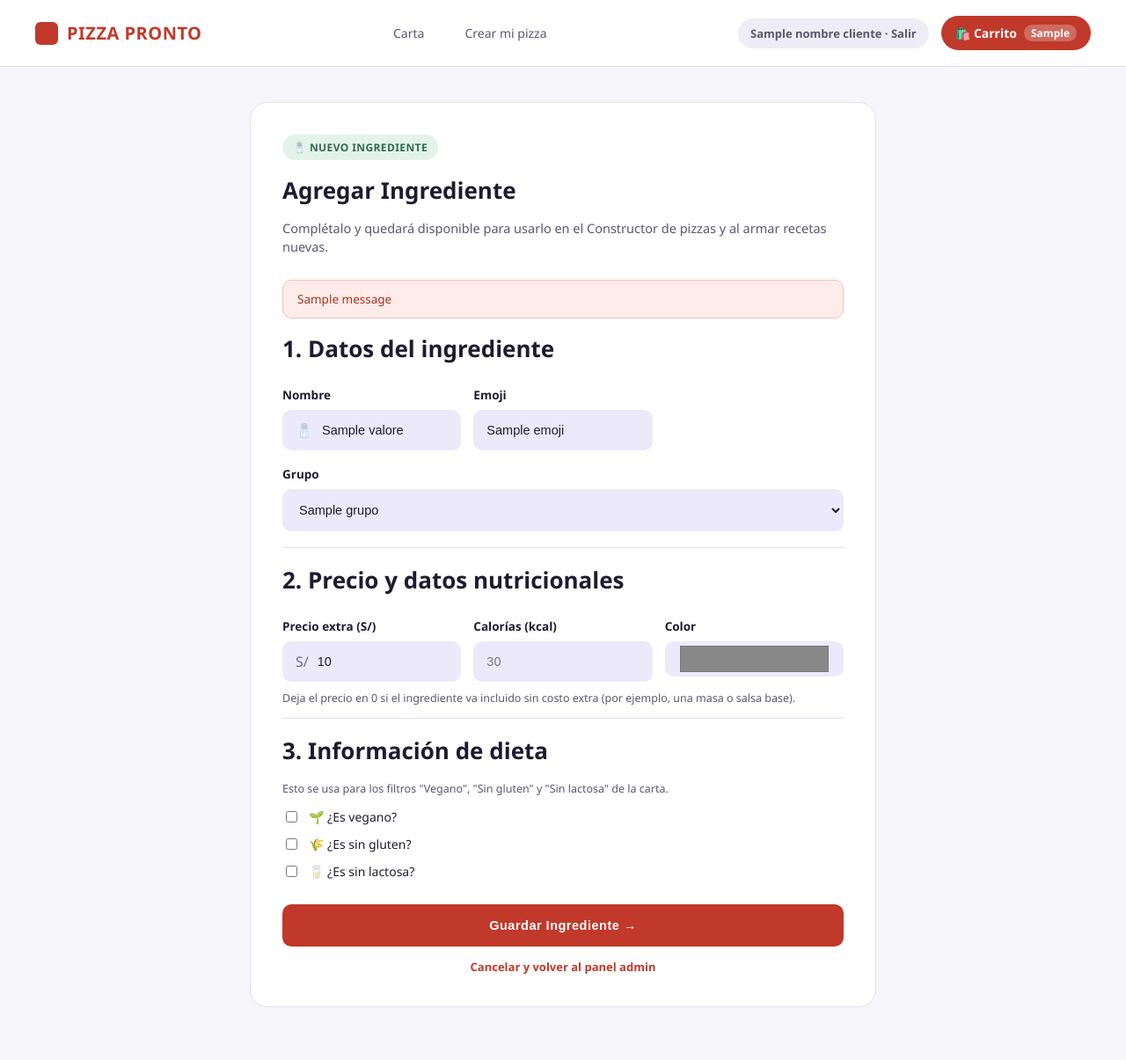
After one commit to carloschavez-ops/capstone_project, a Flask app: template templates/Agregar_ingrediente.html in a window 1280 px wide. The commit adds this page. Shown: the whole page at 88% size. Run offline with Flask 3, Linux system fonts and the light colour scheme; the template is opened without the code that fills it: most values are stand-ins (such as "Sample title", 1, 10 or a date in 2020); one stand-in notice (Sample message) is shown.

Commit message:
Ultima actualizacion funcional

```diff
--- a/app.py
+++ b/app.py
@@ -14,7 +14,8 @@ from data import (
     ingredientes_por_grupo, ingredientes_bloqueados,
     validar_combinacion, pizzas_similares, cotizar, calcular_dieta,
     sembrar_si_hace_falta, cargar_desde_bd,
-    crear_pizza, eliminar_pizza, eliminar_ingrediente,
+    crear_pizza, eliminar_pizza as eliminar_pizza_bd, actualizar_pizza,
+    crear_ingrediente, eliminar_ingrediente, actualizar_ingrediente,
 )
 app = Flask(__name__)
 app.secret_key = "clave-secreta-pizza-pronto-dev"  # Cambia esto en producción
@@ -711,9 +712,9 @@ def editar_pizza(pizza_id):
                                    accion=url_for("editar_pizza", pizza_id=pizza_id),
                                    valores=request.form, **contexto_base())
 
-        pizza.update(datos)          # el id y la receta se mantienen
-        pizza["meta"] = "Actualizada recién"
-        flash(f'Guardamos los cambios de "{pizza["nombre"]}".')
+        datos["meta"] = "Actualizada recién"
+        actualizar_pizza(pizza_id, datos)   # el id y la receta se mantienen
+        flash(f'Guardamos los cambios de "{datos["nombre"]}".')
         return redirect(url_for("carta"))
 
     return render_template("agregar_pizza.html", modo="editar", pizza=pizza,
@@ -729,8 +730,10 @@ def alternar_pizza(pizza_id):
 
     pizza = obtener_pizza(pizza_id)
     if pizza:
-        pizza["activo"] = not pizza.get("activo", True)
-        estado = "visible en la carta" if pizza["activo"] else "oculta"
+        datos = dict(pizza)
+        datos["activo"] = not pizza.get("activo", True)
+        actualizar_pizza(pizza_id, datos)
+        estado = "visible en la carta" if datos["activo"] else "oculta"
         flash(f'"{pizza["nombre"]}" quedó {estado}.')
     return redirect(url_for("carta"))
 
@@ -741,10 +744,130 @@ def eliminar_pizza(pizza_id):
         return redirect(url_for("login"))
 
     pizza = obtener_pizza(pizza_id)
-    if pizza:
-        PIZZAS.remove(pizza)
-        flash(f'Eliminamos "{pizza["nombre"]}" del menú.')
+    nombre = pizza["nombre"] if pizza else None
+    if eliminar_pizza_bd(pizza_id):
+        flash(f'Eliminamos "{nombre}" del menú.')
+    else:
+        flash("Esa pizza ya no existe.")
     return redirect(url_for("carta"))
+# ---------------------------------------------------------
+# Formulario de ingredientes (crear / editar)
+# ---------------------------------------------------------
+GRUPOS_VALIDOS = {g["id"] for g in GRUPOS}
+
+
+def _leer_formulario_ingrediente():
+    """Lee y valida el formulario de ingrediente. Devuelve (datos, error)."""
+    form = request.form
+    nombre = form.get("nombre", "").strip()
+    emoji = form.get("emoji", "").strip() or "🍕"
+    grupo = form.get("grupo", "")
+    color = form.get("color", "").strip() or "#cccccc"
+
+    def a_float(campo, defecto=0.0):
+        valor = form.get(campo, "").strip().replace(",", ".")
+        try:
+            return float(valor) if valor else defecto
+        except ValueError:
+            return None
+
+    def a_int(campo, defecto=30):
+        valor = form.get(campo, "").strip()
+        try:
+            return int(valor) if valor else defecto
+        except ValueError:
+            return None
+
+    precio = a_float("precio", 0.0)
+    kcal = a_int("kcal", 30)
+
+    if not nombre:
+        return None, "Escribe el nombre del ingrediente."
+    if grupo not in GRUPOS_VALIDOS:
+        return None, "Elige un grupo válido para el ingrediente."
+    if precio is None:
+        return None, "El precio extra debe ser un número válido, por ejemplo 3.50."
+    if kcal is None:
+        return None, "Las calorías deben ser un número entero."
+
+    datos = {
+        "nombre": nombre,
+        "emoji": emoji,
+        "grupo": grupo,
+        "precio": precio,
+        "color": color,
+        "kcal": kcal,
+        "vegano": form.get("vegano") == "on",
+        "sin_gluten": form.get("sin_gluten") == "on",
+        "sin_lactosa": form.get("sin_lactosa") == "on",
+    }
+    return datos, None
+
+
+def _valores_desde_ingrediente(i):
+    """Convierte un ingrediente guardado en los valores que espera el formulario."""
+    return {
+        "nombre": i["nombre"], "emoji": i["emoji"], "grupo": i["grupo"],
+        "precio": i["precio"], "color": i["color"], "kcal": i["kcal"],
+        "vegano": "on" if i["vegano"] else "",
+        "sin_gluten": "on" if i["sin_gluten"] else "",
+        "sin_lactosa": "on" if i["sin_lactosa"] else "",
+    }
+
+
+@app.route("/agregar-ingrediente", methods=["GET", "POST"])
+def agregar_ingrediente():
+    if not session.get("es_admin"):
+        flash("Esta opción es solo para el equipo de Pizza Pronto.")
+        return redirect(url_for("login"))
+
+    if request.method == "POST":
+        datos, error = _leer_formulario_ingrediente()
+        if error:
+            flash(error)
+            return render_template("Agregar_ingrediente.html", modo="crear", ingrediente=None,
+                                   accion=url_for("agregar_ingrediente"), grupos=GRUPOS,
+                                   valores=request.form, **contexto_base())
+
+        datos["id"] = generar_id(datos["nombre"])
+        crear_ingrediente(datos)
+        flash(f'"{datos["nombre"]}" fue agregado a los ingredientes.')
+        return redirect(url_for("admin_menu"))
+
+    valores_iniciales = {"vegano": "on", "sin_gluten": "on", "sin_lactosa": "on", "color": "#cccccc"}
+    return render_template("Agregar_ingrediente.html", modo="crear", ingrediente=None,
+                           accion=url_for("agregar_ingrediente"), grupos=GRUPOS,
+                           valores=valores_iniciales, **contexto_base())
+
+
+@app.route("/editar-ingrediente/<ing_id>", methods=["GET", "POST"])
+def editar_ingrediente(ing_id):
+    if not session.get("es_admin"):
+        flash("Esta opción es solo para el equipo de Pizza Pronto.")
+        return redirect(url_for("login"))
+
+    ingrediente = obtener_ingrediente(ing_id)
+    if not ingrediente:
+        flash("Ese ingrediente ya no existe.")
+        return redirect(url_for("admin_menu"))
+
+    if request.method == "POST":
+        datos, error = _leer_formulario_ingrediente()
+        if error:
+            flash(error)
+            return render_template("Agregar_ingrediente.html", modo="editar", ingrediente=ingrediente,
+                                   accion=url_for("editar_ingrediente", ing_id=ing_id), grupos=GRUPOS,
+                                   valores=request.form, **contexto_base())
+
+        actualizar_ingrediente(ing_id, datos)
+        flash(f'Guardamos los cambios de "{datos["nombre"]}".')
+        return redirect(url_for("admin_menu"))
+
+    return render_template("Agregar_ingrediente.html", modo="editar", ingrediente=ingrediente,
+                           accion=url_for("editar_ingrediente", ing_id=ing_id), grupos=GRUPOS,
+                           valores=_valores_desde_ingrediente(ingrediente), **contexto_base())
+
+
 @app.route("/admin/menu")
 def admin_menu():
     if not session.get("es_admin"):
@@ -759,7 +882,7 @@ def admin_menu():
 def admin_eliminar_pizza(pizza_id):
     if not session.get("es_admin"):
         return redirect(url_for("login"))
-    if eliminar_pizza(pizza_id):
+    if eliminar_pizza_bd(pizza_id):
         flash("Pizza eliminada del menú.")
     else:
         flash("No encontramos esa pizza.")
--- /dev/null
+++ b/templates/Agregar_ingrediente.html
@@ -0,0 +1,132 @@
+<!DOCTYPE html>
+<html lang="es">
+<head>
+  <meta charset="UTF-8">
+  <title>Pizza Pronto — {{ "Editar Ingrediente" if modo == "editar" else "Agregar Ingrediente" }}</title>
+  <meta name="viewport" content="width=device-width, initial-scale=1.0">
+  <link rel="stylesheet" href="{{ url_for('static', filename='css/style.css') }}">
+  <link rel="stylesheet" href="{{ url_for('static', filename='css/extra.css') }}">
+</head>
+<body>
+
+  {% include "navbar.html" %}
+
+  <div class="contenedor-form-pizza">
+    <div class="panel panel-form-pizza">
+
+      <span class="chip-verde">
+        {{ "✏️ EDITAR INGREDIENTE" if modo == "editar" else "🧂 NUEVO INGREDIENTE" }}
+      </span>
+
+      <h1>{{ "Editar " ~ ingrediente.nombre if modo == "editar" else "Agregar Ingrediente" }}</h1>
+
+      <p class="subtitulo">
+        {% if modo == "editar" %}
+          Cambia lo que necesites y guarda. Si este ingrediente ya lo usa alguna
+          pizza de la carta, el cambio se reflejará ahí automáticamente.
+        {% else %}
+          Complétalo y quedará disponible para usarlo en el Constructor de pizzas
+          y al armar recetas nuevas.
+        {% endif %}
+      </p>
+
+      {% with mensajes = get_flashed_messages() %}
+        {% if mensajes %}
+          <div class="mensaje-error">{{ mensajes[0] }}</div>
+        {% endif %}
+      {% endwith %}
+
+      <form method="POST" action="{{ accion }}">
+
+        <h2 class="titulo-seccion-form">1. Datos del ingrediente</h2>
+
+        <div class="fila-precios">
+          <div class="campo" style="flex:2;">
+            <label for="nombre">Nombre</label>
+            <div class="input-con-icono">
+              <span class="icono">🧂</span>
+              <input type="text" id="nombre" name="nombre" placeholder="Ej: Champiñones frescos"
+                     value="{{ valores.get('nombre', '') }}" required>
+            </div>
+          </div>
+          <div class="campo">
+            <label for="emoji">Emoji</label>
+            <div class="input-con-icono">
+              <input type="text" id="emoji" name="emoji" placeholder="🍄" maxlength="4"
+                     value="{{ valores.get('emoji', '') }}">
+            </div>
+          </div>
+        </div>
+
+        <div class="campo">
+          <label for="grupo">Grupo</label>
+          <select id="grupo" name="grupo">
+            {% for g in grupos %}
+            <option value="{{ g.id }}" {{ "selected" if valores.get('grupo') == g.id }}>{{ g.nombre }}</option>
+            {% endfor %}
+          </select>
+        </div>
+
+        <h2 class="titulo-seccion-form">2. Precio y datos nutricionales</h2>
+
+        <div class="fila-precios">
+          <div class="campo">
+            <label for="precio">Precio extra (S/)</label>
+            <div class="input-con-icono">
+              <span class="icono">S/</span>
+              <input type="number" step="0.10" min="0" id="precio" name="precio"
+                     placeholder="3.00" value="{{ valores.get('precio', '') }}">
+            </div>
+          </div>
+          <div class="campo">
+            <label for="kcal">Calorías (kcal)</label>
+            <div class="input-con-icono">
+              <input type="number" step="1" min="0" id="kcal" name="kcal"
+                     placeholder="30" value="{{ valores.get('kcal', '') }}">
+            </div>
+          </div>
+          <div class="campo">
+            <label for="color">Color</label>
+            <div class="input-con-icono">
+              <input type="color" id="color" name="color" style="height:38px; padding:0; border:none;"
+                     value="{{ valores.get('color', '#cccccc') }}">
+            </div>
+          </div>
+        </div>
+        <p class="ayuda-form">
+          Deja el precio en 0 si el ingrediente va incluido sin costo extra (por ejemplo, una masa o salsa base).
+        </p>
+
+        <h2 class="titulo-seccion-form">3. Información de dieta</h2>
+        <p class="ayuda-form">
+          Esto se usa para los filtros "Vegano", "Sin gluten" y "Sin lactosa" de la carta.
+        </p>
+
+        <div class="grupo-checks">
+          <label class="fila-check-simple">
+            <input type="checkbox" name="vegano" {{ "checked" if valores.get('vegano') == "on" }}>
+            🌱 ¿Es vegano?
+          </label>
+          <label class="fila-check-simple">
+            <input type="checkbox" name="sin_gluten" {{ "checked" if valores.get('sin_gluten') == "on" }}>
+            🌾 ¿Es sin gluten?
+          </label>
+          <label class="fila-check-simple">
+            <input type="checkbox" name="sin_lactosa" {{ "checked" if valores.get('sin_lactosa') == "on" }}>
+            🥛 ¿Es sin lactosa?
+          </label>
+        </div>
+
+        <button type="submit" class="btn-primario" style="margin-top:28px;">
+          {{ "Guardar Cambios →" if modo == "editar" else "Guardar Ingrediente →" }}
+        </button>
+
+        <a href="{{ url_for('admin_menu') }}" class="link-favorito" style="display:block;">
+          Cancelar y volver al panel admin
+        </a>
+      </form>
+    </div>
+  </div>
+
+</body>
+</html>
```
Also changed, not shown: data.py (+49 -0 lines), templates/admin_menu.html (+29 -1 lines), pizza_pronto.db.
